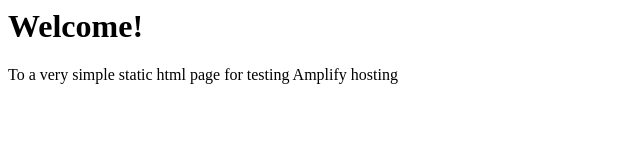
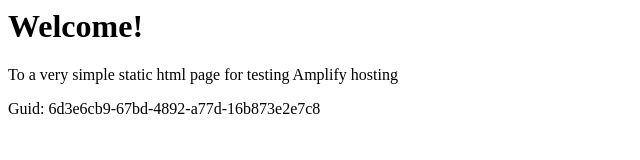
Before and after one commit to aws-aemilia-bom/Github-PR-Commit-Integration-Test-DoNotTouch-GitHubAutoBuildCanaryTest-v1-preprod-ap-south-1, a website: page src/index.html in a window 1280 px wide. Shown: the whole page, without its empty margins (0-640 px from the left). Drawn offline with Linux system fonts and the light colour scheme.

Commit message:
commit from integ tests

```diff
--- a/src/index.html
+++ b/src/index.html
@@ -1,3 +1,5 @@
+
+
 <html lang="en">
 
 <head>
@@ -10,6 +12,6 @@
 <body>
     <h1>Welcome!</h1>
     <p>To a very simple static html page for testing Amplify hosting</p>
-</body>
+    <p>Guid: 6d3e6cb9-67bd-4892-a77d-16b873e2e7c8</p></body>
 
 </html>
```
